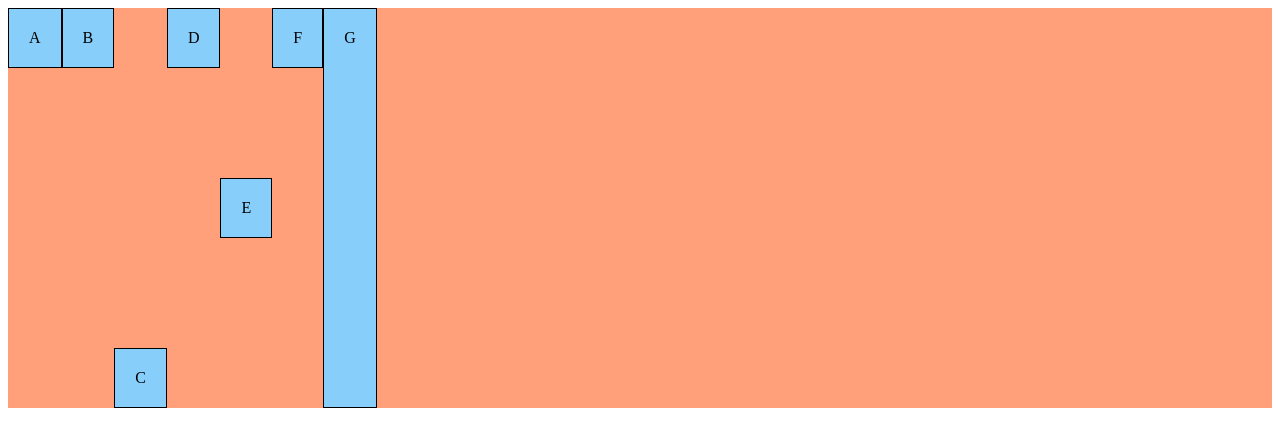
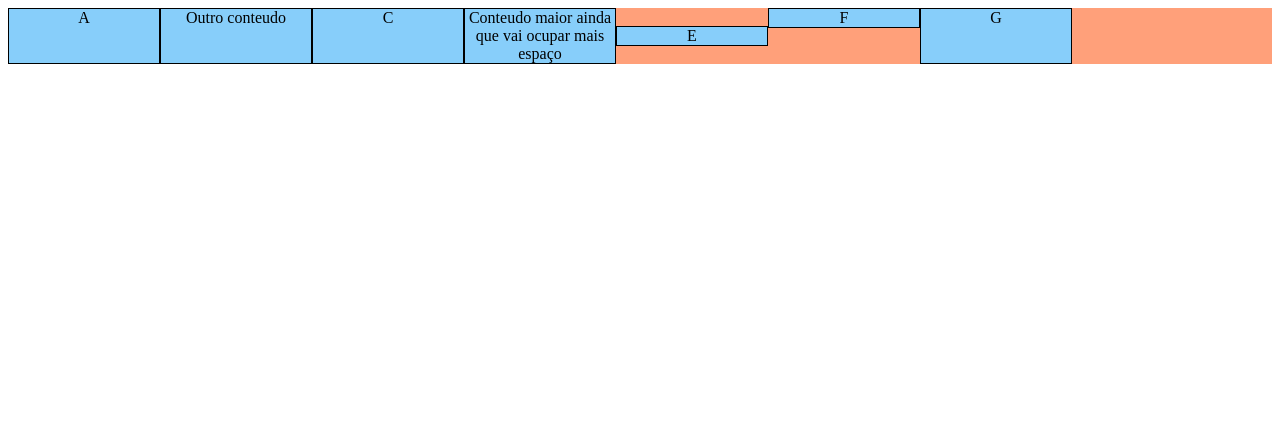
Before and after one commit to filipesatiro/html5-Flex-Box, a plain HTML site: page flex008/index.html in a window 1280 px wide. Drawn offline with Linux system fonts and the light colour scheme.

Commit message:
modificado o arquivo

```diff
--- a/flex008/index.html
+++ b/flex008/index.html
@@ -8,15 +8,15 @@
         div.container {
             background-color: lightsalmon;
             display: flex;
-            flex-flow: row wrap;
-            align-items: flex-start;
-            height: 400px;
+            flex-flow: row nowrap;
+
         }
         div.item {
             background-color: lightskyblue;
             border: 1px solid black;
             text-align: center;
-            padding: 20px;
+            flex-basis: 150px;
+
         }
         div#i1 {
             align-self: auto;
@@ -25,7 +25,7 @@
            align-self: inherit;
         }
         div#i3 {
-            align-self: flex-end;
+            align-self: auto;
         }
         div#i4 {
 
@@ -44,9 +44,9 @@
 <body>
     <div class="container">
         <div class="item" id="i1">A</div>
-        <div class="item" id="i2">B</div>
+        <div class="item" id="i2">Outro conteudo</div>
         <div class="item" id="i3">C</div>
-        <div class="item" id="i4">D</div>
+        <div class="item" id="i4">Conteudo maior ainda que vai ocupar mais espaço</div>
         <div class="item" id="i5">E</div>
         <div class="item" id="i6">F</div>
         <div class="item" id="i7">G</div>
```
